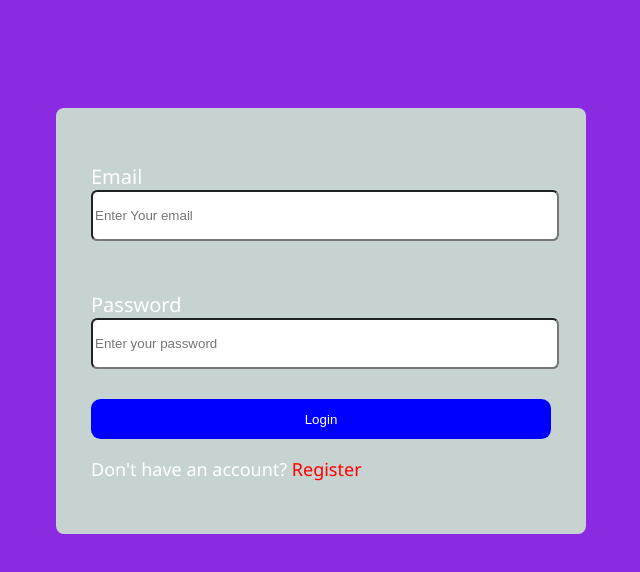
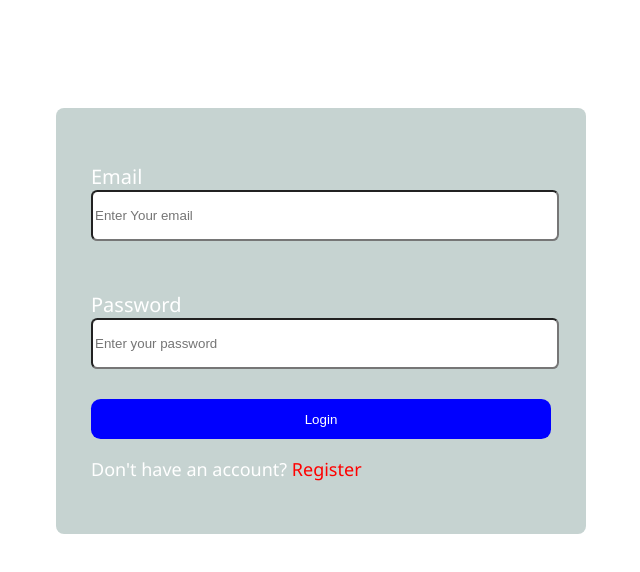
Before and after one commit to mwendwamutinda24/predictionsite, a React (Vite) app in the folder Frontend/predictionsite/: page /login in a window 1280 px wide. Shown: the top 572 px of the page, without its empty margins (319-959 px from the left). Built offline with nearby package versions, Linux system fonts and the light colour scheme; no server answers.

Commit message:
Update App.css

```diff
--- a/Frontend/predictionsite/src/App.css
+++ b/Frontend/predictionsite/src/App.css
@@ -1,6 +1,6 @@
 
 body{
-  background:blueviolet;
+  background:blueblack;
   overflow-x:hidden;
   color:white;
 }
```
